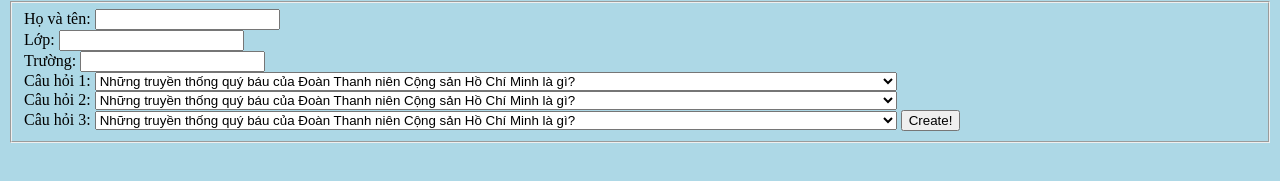
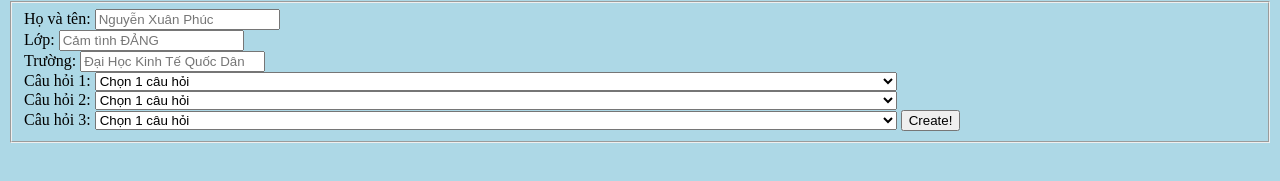
Before and after one commit to duongoku/donmay, a website: page template/input.html in a window 1280 px wide. Shown: the part 311-492 px from the top of the page. Drawn offline with Linux system fonts and the light colour scheme.

Commit message:
Commit #13

```diff
--- a/template/input.html
+++ b/template/input.html
@@ -12,16 +12,17 @@
       <form action="/input" method="post">
          <fieldset>
             <label>Họ và tên:</label>
-            <input type="text" name="name"/>
+            <input type="text" name="name" placeholder="Nguyễn Xuân Phúc" />
             <br/>
             <label>Lớp:</label>
-            <input type="text" name="clss"/>
+            <input type="text" name="clss" placeholder="Cảm tình ĐẢNG" />
             <br/>
             <label>Trường:</label>
-            <input type="text" name="school"/>
+            <input type="text" name="school" placeholder="Đại Học Kinh Tế Quốc Dân" />
             <br/>
             <label>Câu hỏi 1:</label>
-            <select name = "a" class = "category" placeholder="Chọn đi =)">
+            <select name = "a" class = "category">
+               <option value="69">Chọn 1 câu hỏi</option>
                <option value="0">Những truyền thống quý báu của Đoàn Thanh niên Cộng sản Hồ Chí Minh là gì?</option>
                <option value="1">Đoàn viên TNCS Hồ Chí Minh có mấy nhiệm vụ?</option>
                <option value="2">Lí tưởng của Đoàn Thanh niên Cộng sản Hồ Chí Minh và thanh niên Việt Nam là gì?</option>
@@ -35,7 +36,8 @@
             </select>
             <br/>
             <label>Câu hỏi 2:</label>
-            <select name = "b" class = "category" placeholder="Chọn đi =)">
+            <select name = "b" class = "category">
+               <option value="69">Chọn 1 câu hỏi</option>
                <option value="0">Những truyền thống quý báu của Đoàn Thanh niên Cộng sản Hồ Chí Minh là gì?</option>
                <option value="1">Đoàn viên TNCS Hồ Chí Minh có mấy nhiệm vụ?</option>
                <option value="2">Lí tưởng của Đoàn Thanh niên Cộng sản Hồ Chí Minh và thanh niên Việt Nam là gì?</option>
@@ -49,7 +51,8 @@
             </select>
             <br/>
             <label>Câu hỏi 3:</label>
-            <select name = "c" class = "category" placeholder="Chọn đi =)">
+            <select name = "c" class = "category">
+               <option value="69">Chọn 1 câu hỏi</option>
                <option value="0">Những truyền thống quý báu của Đoàn Thanh niên Cộng sản Hồ Chí Minh là gì?</option>
                <option value="1">Đoàn viên TNCS Hồ Chí Minh có mấy nhiệm vụ?</option>
                <option value="2">Lí tưởng của Đoàn Thanh niên Cộng sản Hồ Chí Minh và thanh niên Việt Nam là gì?</option>
```
